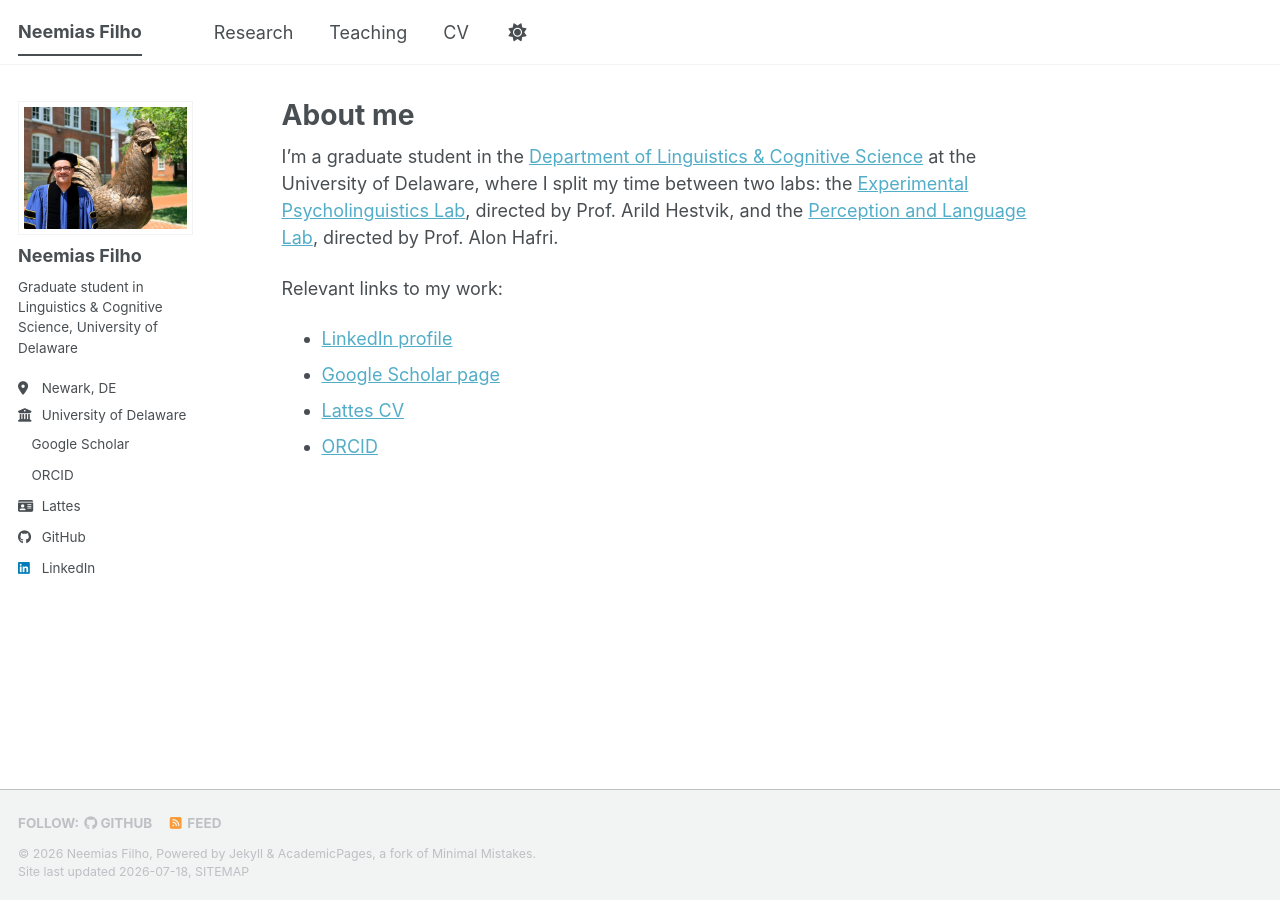
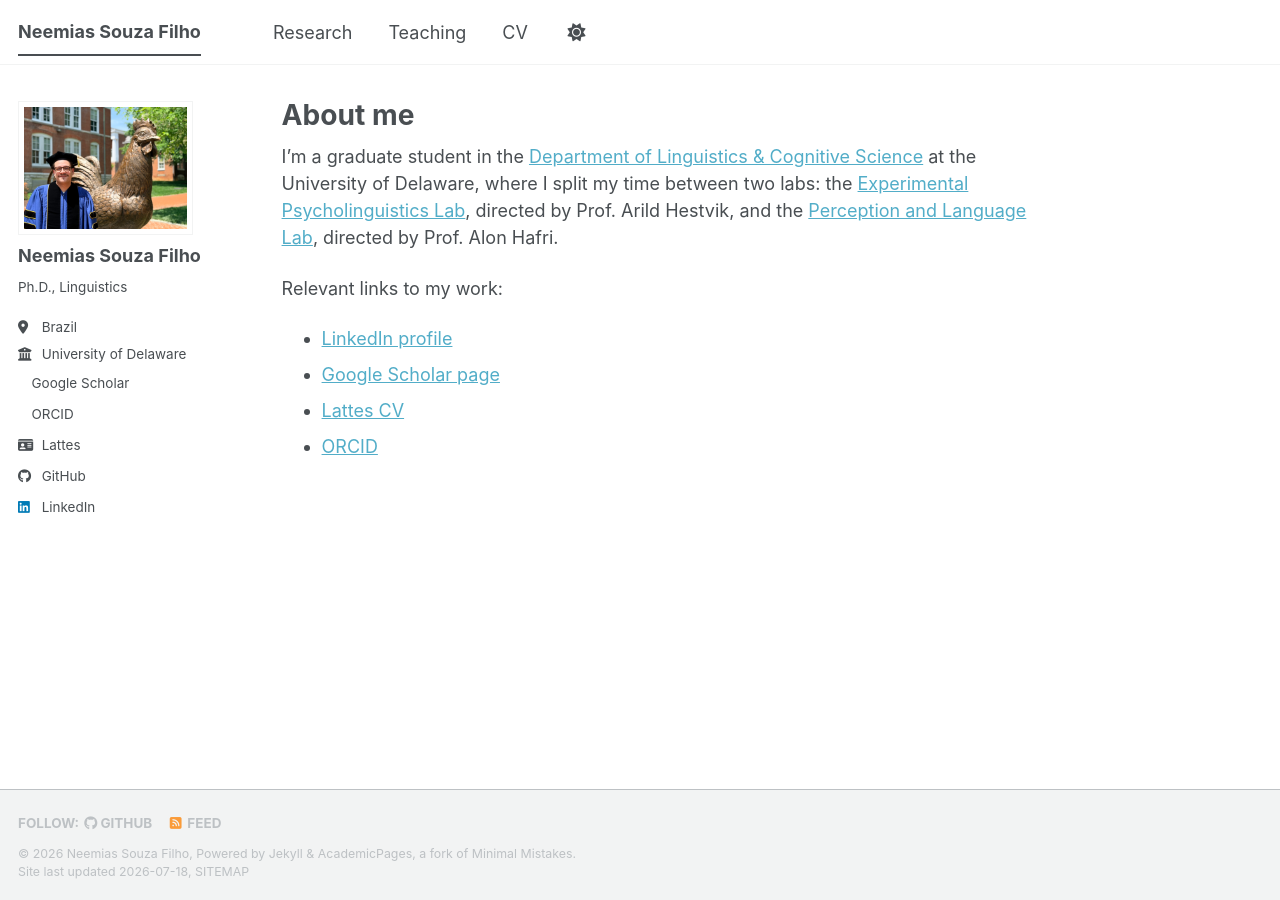
Before and after one commit to nsfio/nsfio.github.io, a Jekyll site: the page built from _pages/about.md, in a window 1280 px wide. Built offline with Jekyll 4.4.1, drawn with Linux system fonts in a browser that asks for light colours; a style sheet for code colours, icons or effects is not loaded.

Commit message:
updated config yml

```diff
--- a/_config.yml
+++ b/_config.yml
@@ -9,10 +9,10 @@
 # Basic Site Settings
 locale                   : "en-US"
 site_theme               : "default" # The available themes options are "default", "air", "sunrise", "mint", "dirt" and "contrast"
-title                    : "Neemias Filho"
+title                    : "Neemias Souza Filho"
 title_separator          : "-"
-name                     : &name "Neemias Filho"
-description              : &description "Neemias Filho's academic website"   # Update this with a general description of your site, this is the default if not overridden by a page
+name                     : &name "Neemias Souza Filho"
+description              : &description "Neemias Souza Filho's academic website"   # Update this with a general description of your site, this is the default if not overridden by a page
 url                      : https://nsfio.github.io # The base hostname & protocol for your site e.g. "https://[your GitHub username].github.io",
                                                            # or if you already have some other page hosted on Github then use "https://[your GitHub username].github.io/[Your Repo Name]"
 baseurl                  : "" # the subpath of your site, e.g. "/blog"
@@ -24,10 +24,10 @@
 author:
   # Biographic information
   avatar           : "profile.png"
-  name             : "Neemias Filho"
+  name             : "Neemias Souza Filho"
   pronouns         : # example: "she/her"
-  bio              : "Graduate student in Linguistics & Cognitive Science, University of Delaware"
-  location         : "Newark, DE"
+  bio              : "Ph.D., Linguistics"
+  location         : "Brazil"
   employer         : "University of Delaware"
   uri              : # URL
   email            :
```
